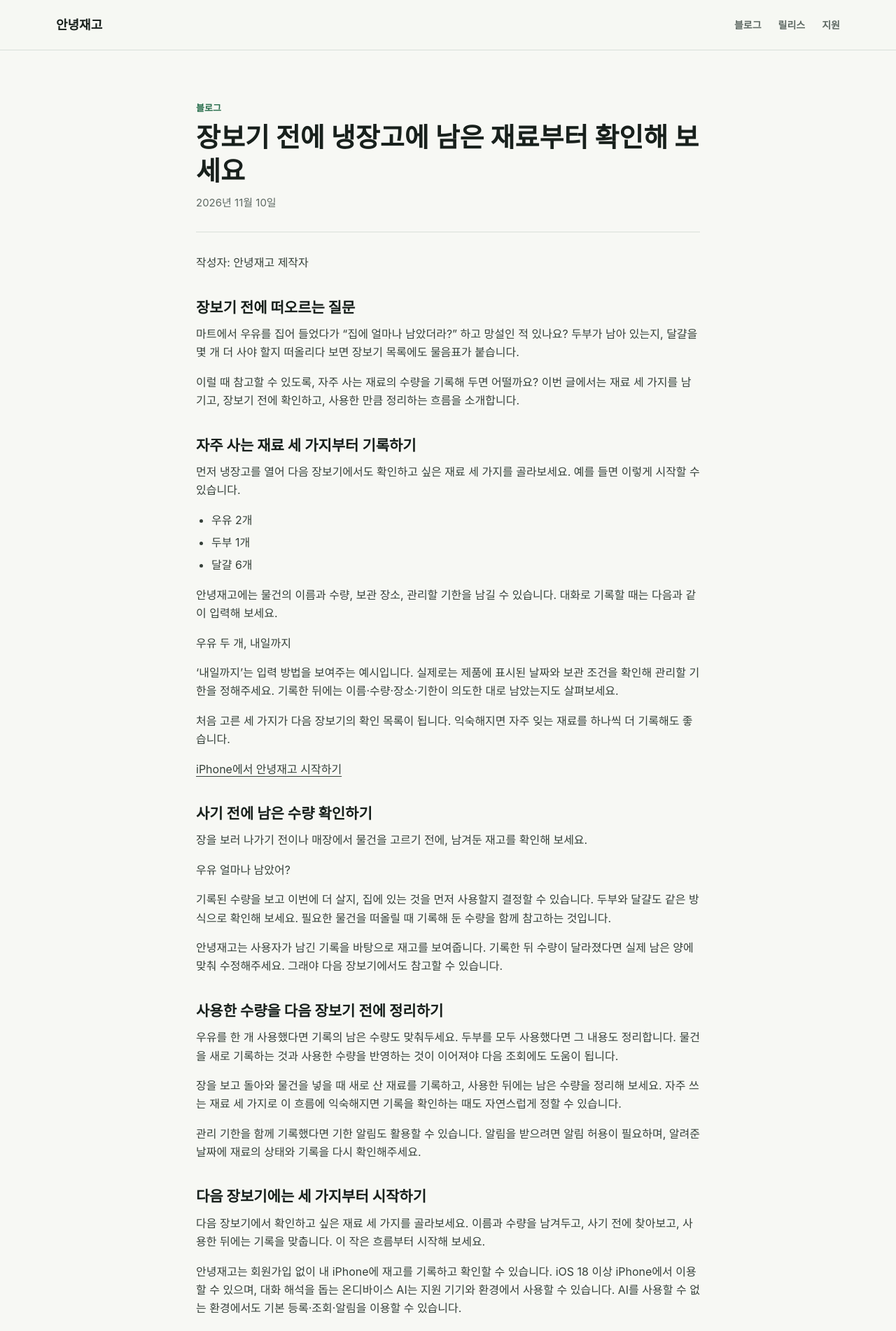
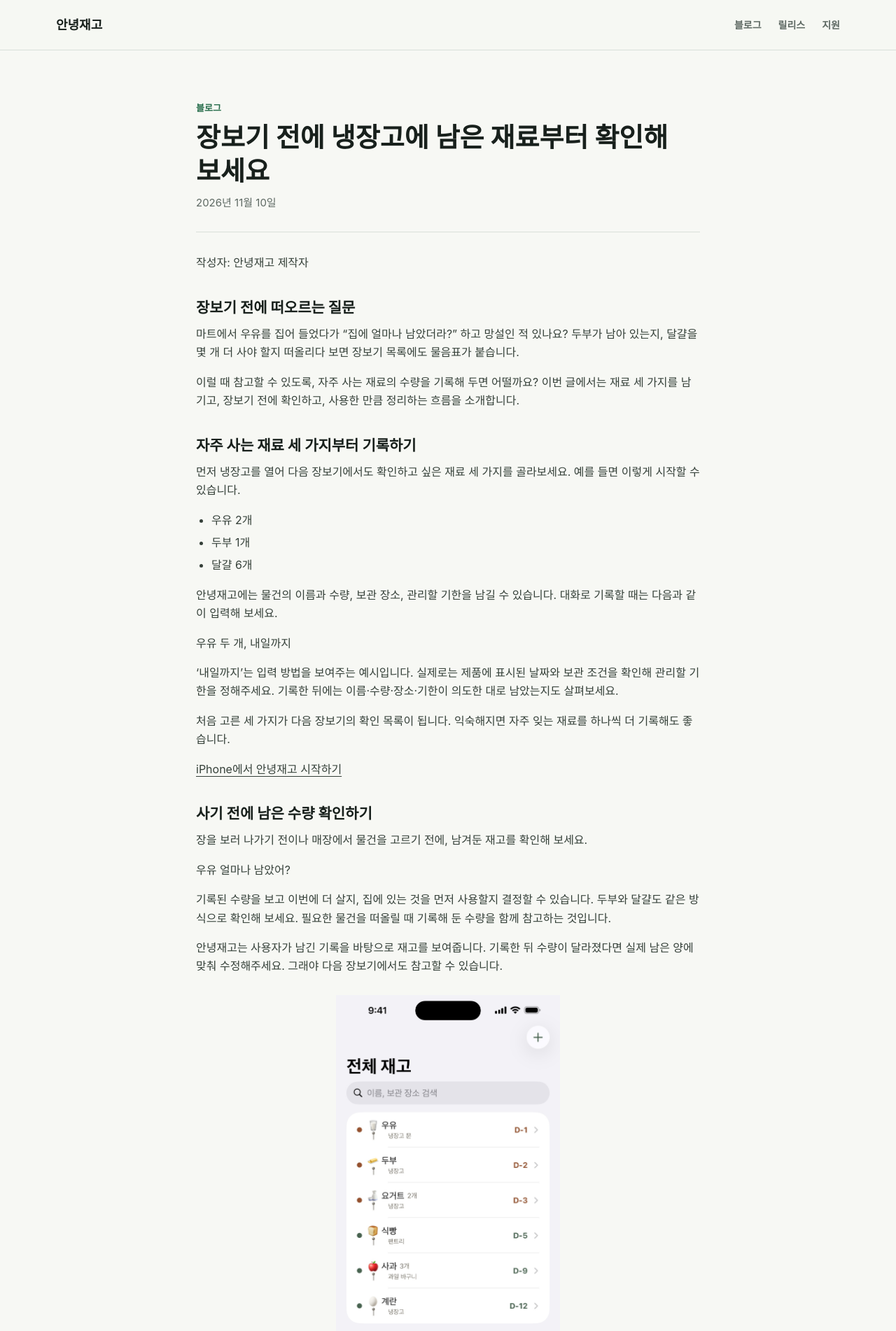
Before and after one commit to soulwawa/hi-inven.com, a Jekyll site: the page built from _posts/2026-11-10-check-fridge-before-shopping.md, in a window 1280 px wide. Shown: the top 1902 px of the page at 70% size. Built offline with Jekyll 4.4.1, drawn with Linux system fonts in a browser that asks for light colours; some of the changed text lies outside the part shown.

Commit message:
docs: add approved inventory example and keep heading words together

```diff
--- a/_posts/2026-11-10-check-fridge-before-shopping.md
+++ b/_posts/2026-11-10-check-fridge-before-shopping.md
@@ -6,6 +6,13 @@ author: "안녕재고 제작자"
 date: 2026-11-10
 categories: blog
 ---
+
+<style>
+article.post .post-header h1,
+article.post .post-content h2 {
+  word-break: keep-all;
+}
+</style>
 
 작성자: 안녕재고 제작자
 
@@ -43,6 +50,11 @@ categories: blog
 
 안녕재고는 사용자가 남긴 기록을 바탕으로 재고를 보여줍니다. 기록한 뒤 수량이 달라졌다면 실제 남은 양에 맞춰 수정해주세요. 그래야 다음 장보기에서도 참고할 수 있습니다.
 
+<figure style="max-width: 320px; margin: 28px auto;">
+  <img src="{{ '/assets/images/blog/check-fridge-before-shopping-inventory.jpg' | relative_url }}" alt="우유·두부 등 예시 재고와 보관 장소·관리 기한이 표시된 안녕재고 재고 목록" width="1290" height="2796" loading="lazy" decoding="async" style="display: block; width: 100%; height: auto;">
+  <figcaption style="margin-top: 12px; color: var(--muted); font-size: 14px; line-height: 1.6;">기록한 재료와 보관 장소, 관리 기한을 목록에서 확인하는 예시입니다.</figcaption>
+</figure>
+
 ## 사용한 수량을 다음 장보기 전에 정리하기
 
 우유를 한 개 사용했다면 기록의 남은 수량도 맞춰두세요. 두부를 모두 사용했다면 그 내용도 정리합니다. 물건을 새로 기록하는 것과 사용한 수량을 반영하는 것이 이어져야 다음 조회에도 도움이 됩니다.
```
Also changed, not shown: assets/images/blog/check-fridge-before-shopping-inventory.jpg (added).
